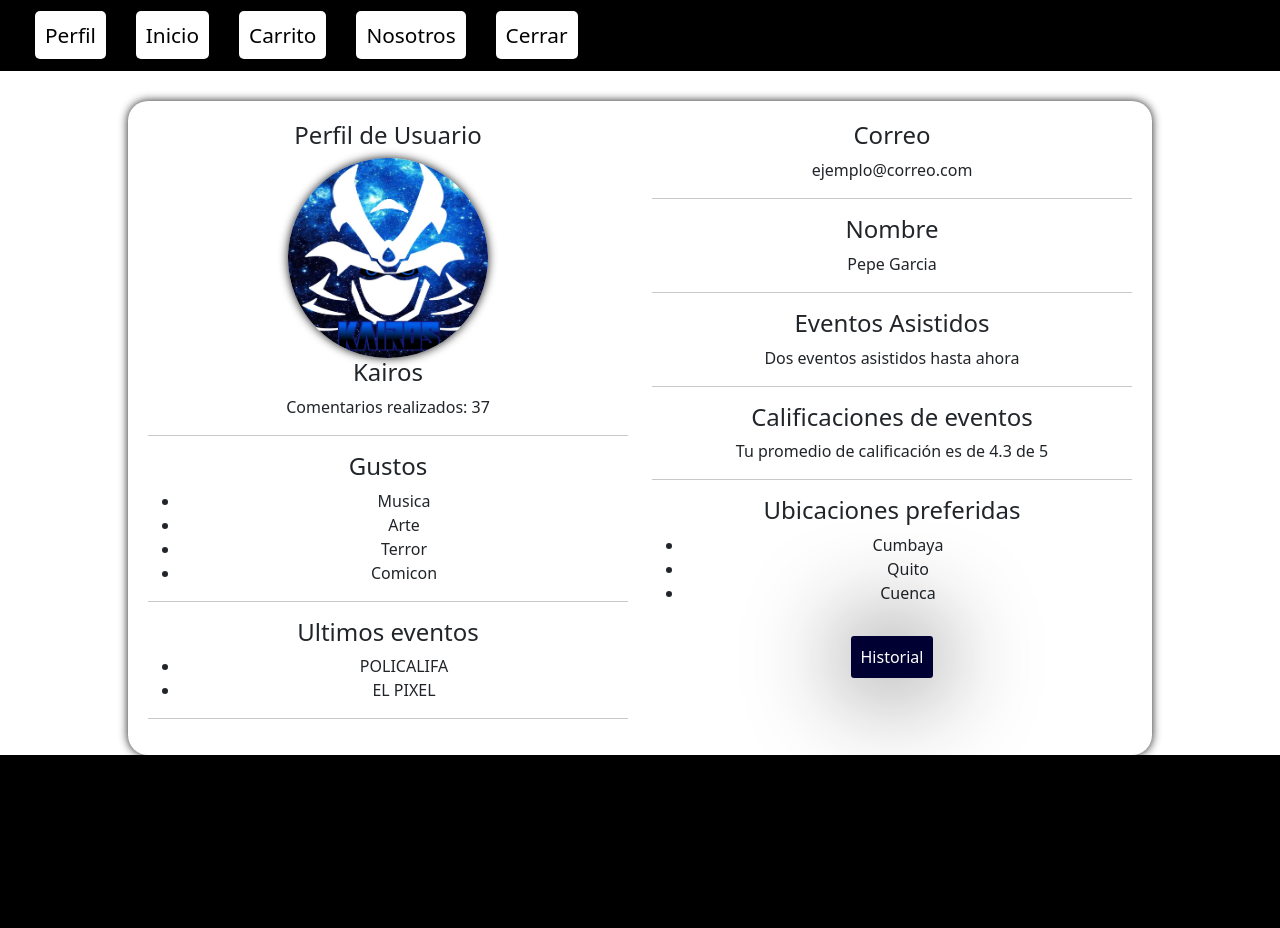
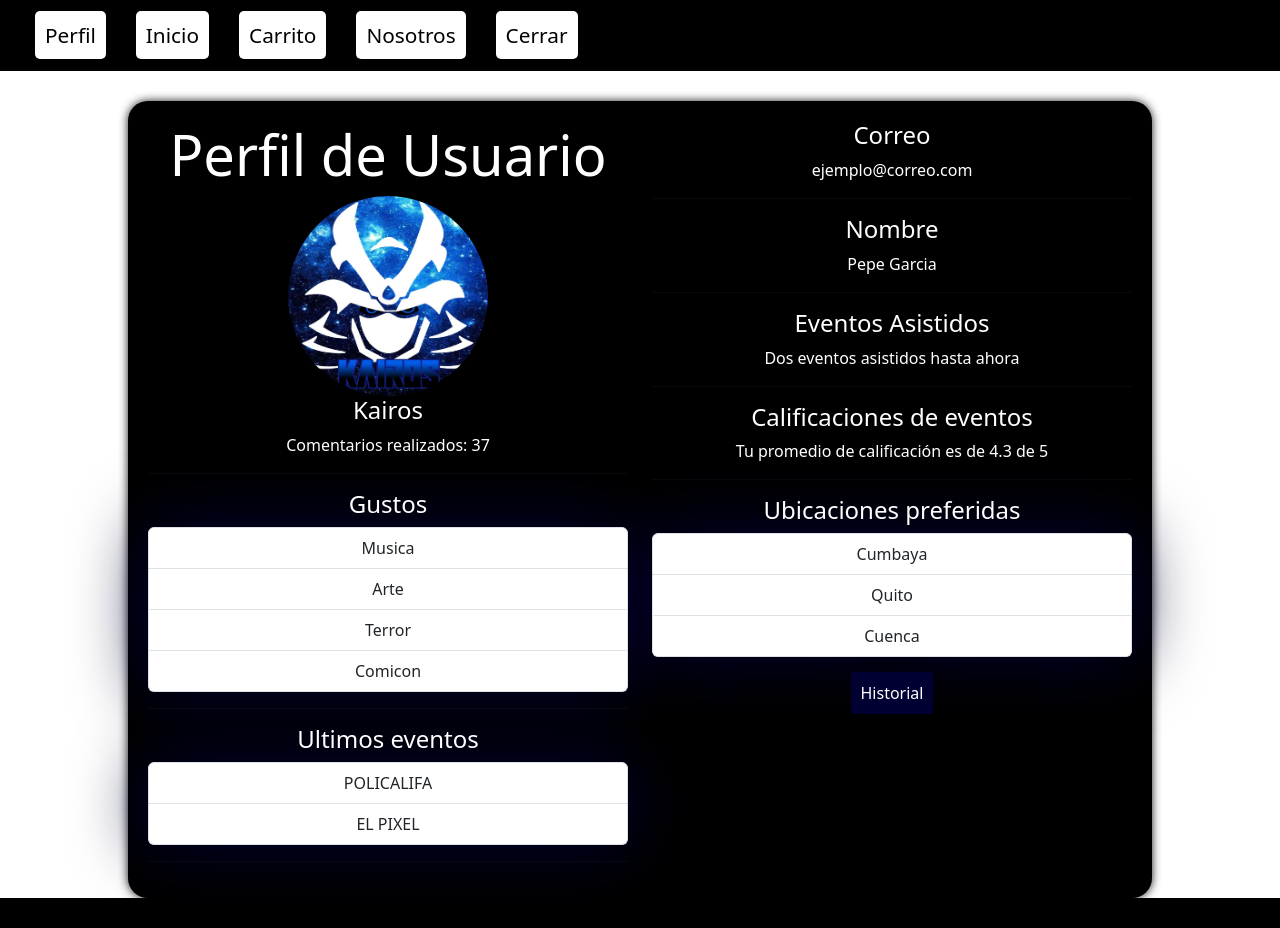
Before and after one commit to Eduardo-Caza/PROYECTO, a React (Create React App) app in the folder client/: page /Perfil_Usuario in a window 1280 px wide. Before the commit the page ends 800 px from the top, so only its background shows below. Built offline with nearby package versions, Linux system fonts and the light colour scheme.

Commit message:
Final pagina de perfil css

```diff
--- a/client/src/assets/css/perfil.css
+++ b/client/src/assets/css/perfil.css
@@ -13,7 +13,7 @@
     align-items: center;
     width: 80%;
     margin: 30px auto;
-    background-color: rgb(255, 255, 255);
+    background-color: rgb(0, 0, 0);
     padding: 20px;
     box-shadow: 0 0 10px rgba(0, 0, 0, 0.9);
     border-radius: 20px;
@@ -21,6 +21,14 @@
 }
 h1{
     font-size: 1.5em;
+    color: #fff;
+}
+p{
+    font-size: 1em;
+    color: #fff;
+}
+.list-group{
+    box-shadow: 0 0 70px #000033;
 }
 .perfil_a{
     padding: 10px;
--- a/client/src/componentes/Perfil_Usuario.jsx
+++ b/client/src/componentes/Perfil_Usuario.jsx
@@ -15,46 +15,46 @@ const PerfilUsuario = () => {
         <div className="container_perfil">
           <div className="row">
             <div className="col-md-6" id="col1">
-              <h1>Perfil de Usuario</h1>
-              <img className="imagen_usuario" src={Foto} alt="Foto perfil" />
-              <h1 align="center">Kairos</h1>
-              <p align="center">Comentarios realizados: 37</p>
-              <hr></hr>
+              <h1 className="display-4">Perfil de Usuario</h1>
+              <img className="img-fluid imagen_usuario" src={Foto} alt="Foto perfil" />
+              <h1 className="text-center">Kairos</h1>
+              <p className="text-center">Comentarios realizados: 37</p>
+              <hr />
               <h1>Gustos</h1>
-              <ul>
-                <li>Musica</li>
-                <li>Arte</li>
-                <li>Terror</li>
-                <li>Comicon</li>
+              <ul className="list-group">
+                <li className="list-group-item">Musica</li>
+                <li className="list-group-item">Arte</li>
+                <li className="list-group-item">Terror</li>
+                <li className="list-group-item">Comicon</li>
               </ul>
-              <hr></hr>
+              <hr />
               <h1>Ultimos eventos</h1>
-              <ul>
-                <li>POLICALIFA</li>
-                <li>EL PIXEL</li>
+              <ul className="list-group">
+                <li className="list-group-item">POLICALIFA</li>
+                <li className="list-group-item">EL PIXEL</li>
               </ul>
-              <hr></hr>
+              <hr />
             </div>
             <div className="col-md-6" id="col2">
               <h1>Correo</h1>
               <p>ejemplo@correo.com</p>
-              <hr></hr>
+              <hr />
               <h1>Nombre</h1>
               <p>Pepe Garcia</p>
-              <hr></hr>
+              <hr />
               <h1>Eventos Asistidos</h1>
               <p>Dos eventos asistidos hasta ahora</p>
-              <hr></hr>
+              <hr />
               <h1>Calificaciones de eventos</h1>
               <p>Tu promedio de calificación es de 4.3 de 5</p>
-              <hr></hr>
+              <hr />
               <h1>Ubicaciones preferidas</h1>
-              <ul>
-                <li>Cumbaya</li>
-                <li>Quito</li>
-                <li>Cuenca</li>
+              <ul className="list-group">
+                <li className="list-group-item">Cumbaya</li>
+                <li className="list-group-item">Quito</li>
+                <li className="list-group-item">Cuenca</li>
               </ul>
-              <br></br>
+              <br />
               <nav>
                 <a className='perfil_a' href="/Historial">Historial</a>
               </nav>
```
